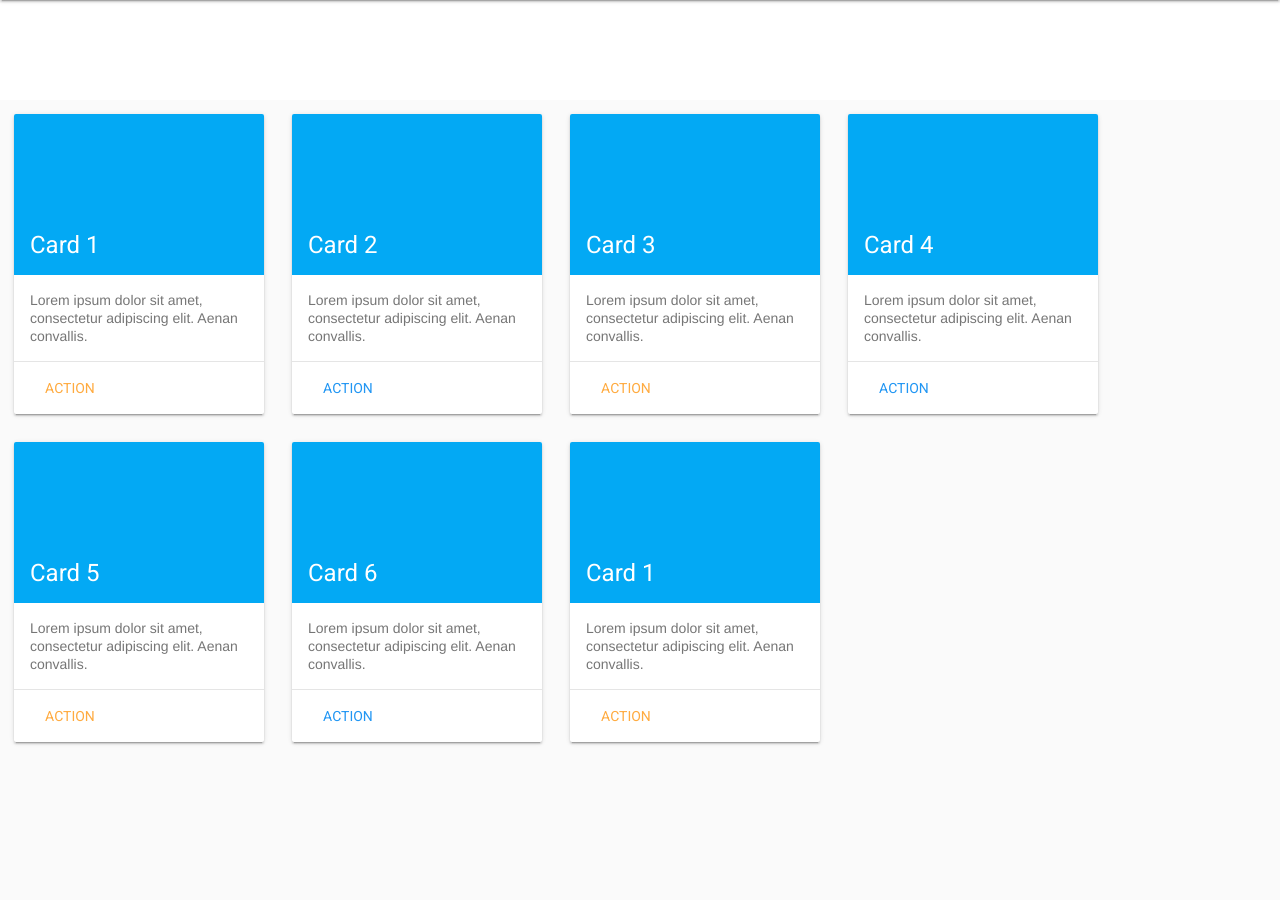
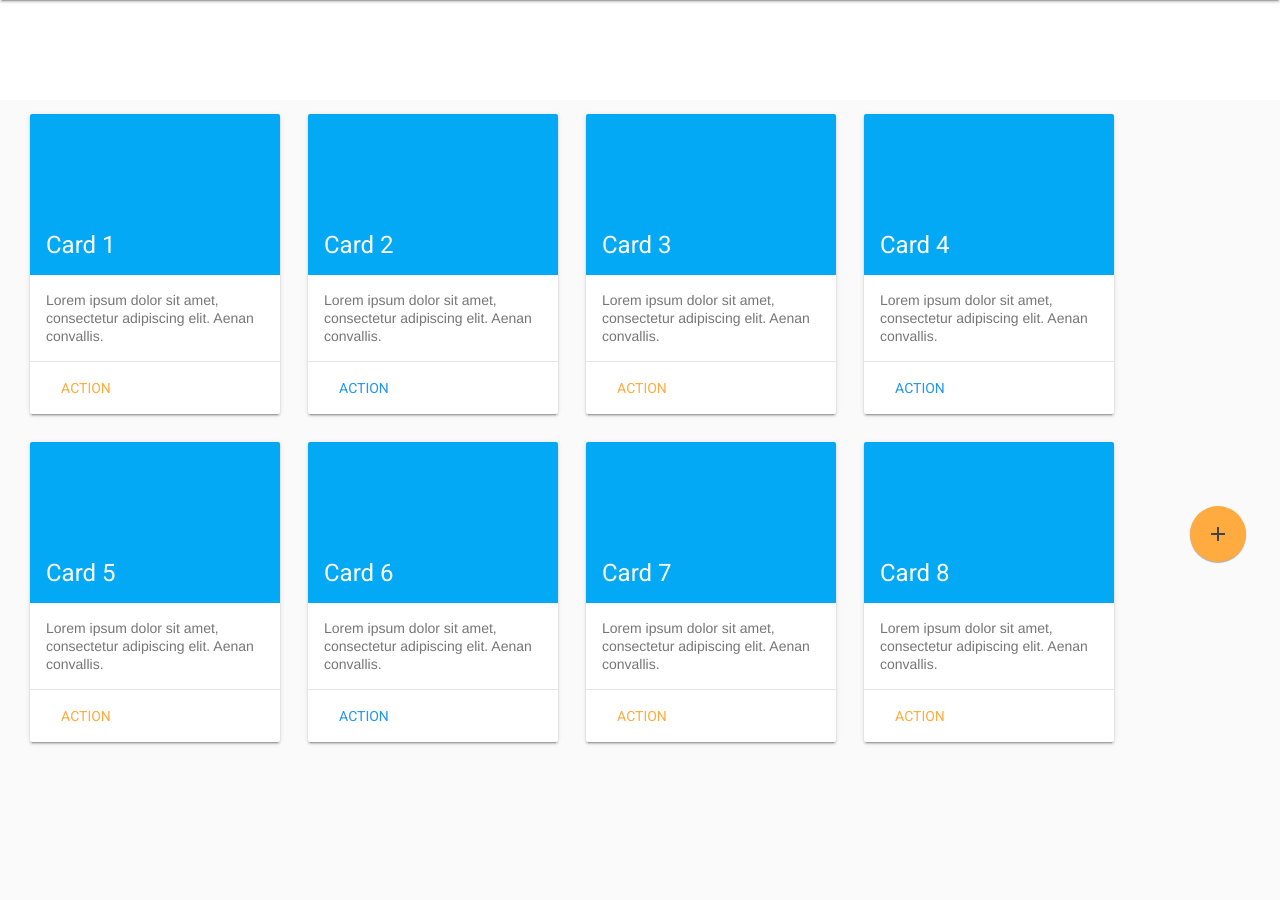
Before and after one commit to anisham197/Classroom, a Flask app: template app/templates/classes/classroom.html in a window 1280 px wide. Shown: the part 64-964 px from the top of the page. Run offline with Flask 2, Linux system fonts and the light colour scheme; the template is opened without the code that fills it: most values are stand-ins (such as "Sample title", 1, 10 or a date in 2020).

Commit message:
Create Class

```diff
--- a/app/auth_module/controllers.py
+++ b/app/auth_module/controllers.py
@@ -36,7 +36,8 @@ def login():
 
         # redirect user to home page
         flash("You are logged in !", 'info')
-        return render_template("classes/no_classroom.html")
+        return redirect(url_for('classroom.index'))
+        #return render_template("classes/classroom.html")
 
 
     # else if user reached route via GET (as by clicking a link or via redirect)
--- a/app/static/classroom.css
+++ b/app/static/classroom.css
@@ -1,8 +1,10 @@
 #class_body {
 		background: #fafafa;
 		position: relative;
+		padding-left: 16px;
 		width: 100%;
 		height: 100%;
+
 }
 
 .class_grid {
@@ -146,3 +148,15 @@
     background-color: #0000ff;
     transform: translate(-50%, -50%);
 }
+
+#add_class_fab {
+	position: fixed;
+	left: 1190px;
+	top: 570px;
+}
+
+#create_class_dialog {
+	width: 330px;
+	height: 385px;
+	text-align: center;
+}
--- /dev/null
+++ b/app/static/classroom.js
@@ -0,0 +1,13 @@
+var fab = document.getElementById('add_class_fab');
+fab.onclick = function() {
+	var createClassDialog = document.getElementById('create_class_dialog');
+
+    //document.getElementById("class_code").innerHTML=code;
+	if (! createClassDialog.showModal) {
+		dialogPolyfill.registerDialog(createClassDialog);
+	}
+	createClassDialog.showModal();
+	createClassDialog.querySelector('.close').addEventListener('click', function() {
+		createClassDialog.close();
+	});
+}
--- a/app/templates/classes/classroom.html
+++ b/app/templates/classes/classroom.html
@@ -99,7 +99,7 @@
     <!-- Square card -->
     <div class="mdl-card mdl-shadow--2dp demo-card-square">
         <div class="mdl-card__title mdl-card--expand">
-            <h2 class="mdl-card__title-text">Card 1</h2>
+            <h2 class="mdl-card__title-text">Card 7</h2>
         </div>
         <div class="mdl-card__supporting-text">
             Lorem ipsum dolor sit amet, consectetur adipiscing elit. Aenan convallis.
@@ -110,5 +110,46 @@
         </a>
         </div>
     </div>
+		<!-- Square card -->
+		<div class="mdl-card mdl-shadow--2dp demo-card-square">
+				<div class="mdl-card__title mdl-card--expand">
+						<h2 class="mdl-card__title-text">Card 8</h2>
+				</div>
+				<div class="mdl-card__supporting-text">
+						Lorem ipsum dolor sit amet, consectetur adipiscing elit. Aenan convallis.
+				</div>
+				<div class="mdl-card__actions mdl-card--border">
+						<a class="mdl-button mdl-button--accent mdl-js-button mdl-js-ripple-effect">
+					Action
+				</a>
+				</div>
+		</div>
 </div>
+
+<div>
+	<button id="add_class_fab" class="mdl-button mdl-js-button mdl-button--fab mdl-js-ripple-effect mdl-button--colored md-fab-bottom-right">
+			<i class="material-icons">add</i>
+	</button>
+</div>
+
+<dialog id = "create_class_dialog" class="mdl-dialog">
+	<p class="mdl-dialog__title">Create a Class</p>
+	<br><br>
+	<div class="mdl-textfield mdl-js-textfield">
+		 <input class="mdl-textfield__input" type="text" name="class_name" placeholder="Name of the Class" required>
+	</div>
+	<br>
+	<div class="mdl-textfield mdl-js-textfield">
+		<textarea class="mdl-textfield__input" type="text" rows= "4"  placeholder="Description" ></textarea>
+	</div>
+	<br>
+	<p id = "class_code">Class Code: {{code}}</p>
+	<br>
+	<div class="mdl-dialog__actions">
+		<button type="button" class="mdl-button">Create</button>
+		<button type="button" class="mdl-button close">Cancel</button>
+	</div>
+</dialog>
+
+<script src="{{ url_for('static', filename='classroom.js') }}" type= "text/javascript" ></script>
 {% endblock %}
```
Also changed, not shown: app/classroom_module/controllers.py (+8 -6 lines).
